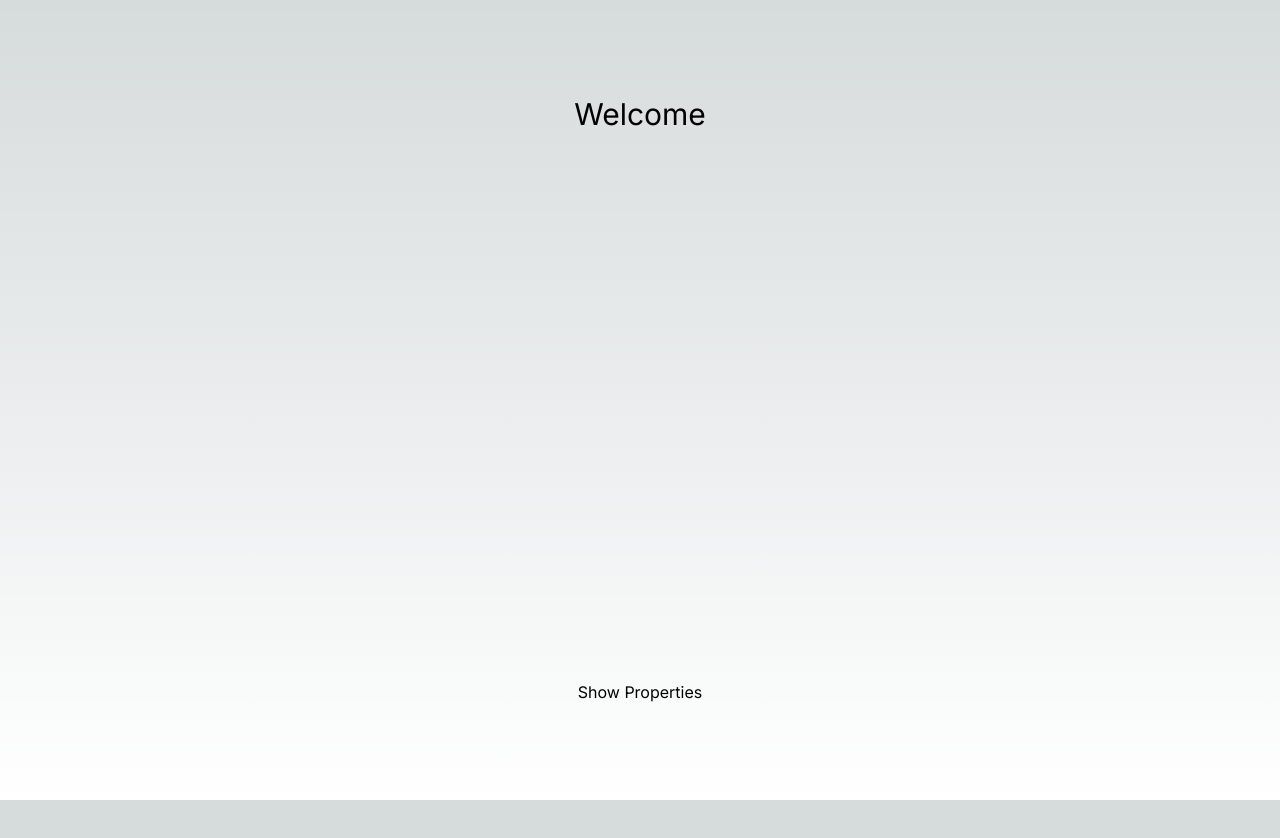
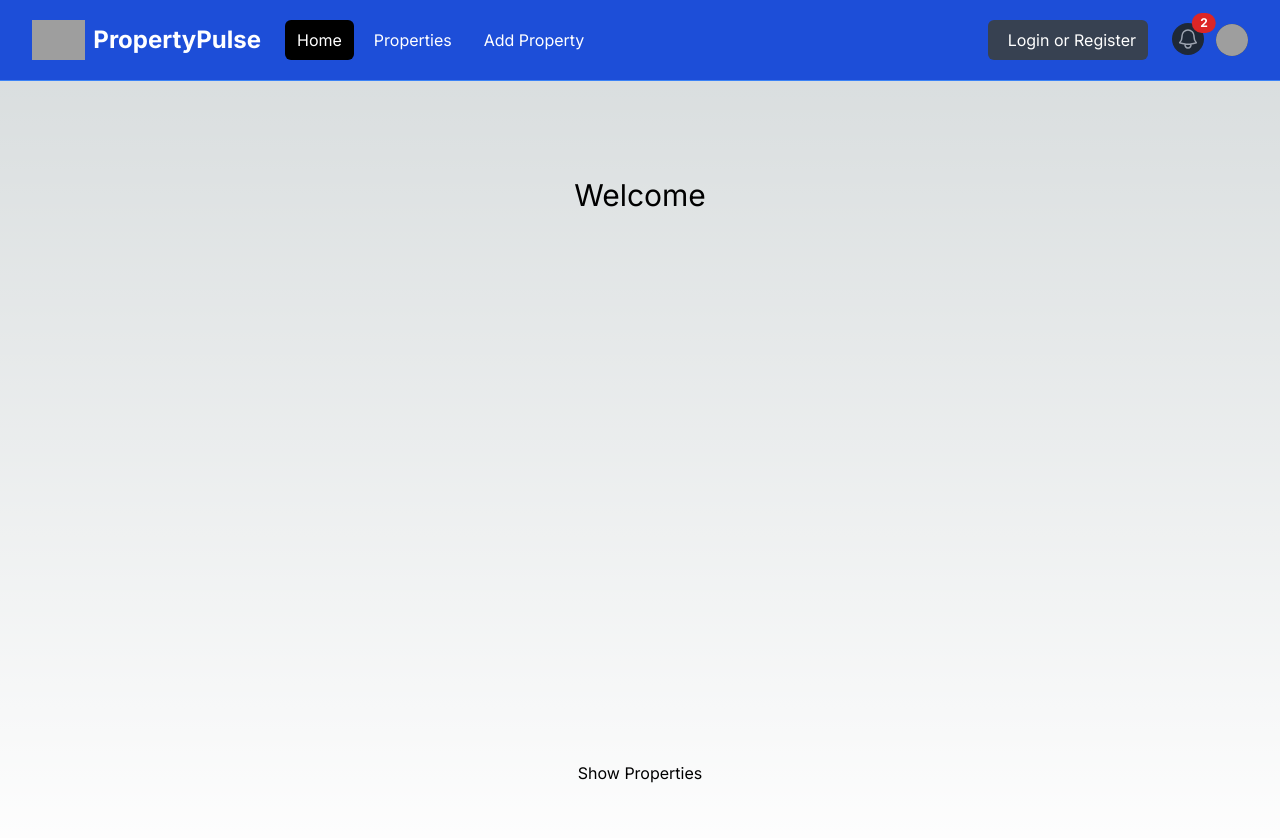
Before and after one commit to SilvesterSpath/nextjs_14_app, a Next.js app: page / in a window 1280 px wide. Shown: the top 838 px of the page. Before the commit the page ends 800 px from the top, so only its background shows below. Built offline with nearby package versions, Linux system fonts and the light colour scheme; grey boxes are pictures that could not be loaded.

Commit message:
Navbar init

```diff
--- a/app/layout.tsx
+++ b/app/layout.tsx
@@ -1,6 +1,7 @@
 import type { Metadata } from 'next';
 import { Inter } from 'next/font/google';
 import '@/assets/styles/globals.css';
+import Navbar from '@/components/Navbar';
 
 const inter = Inter({ subsets: ['latin'] });
 
@@ -17,7 +18,10 @@
 }>) => {
   return (
     <html lang='en'>
-      <body className={inter.className}>{children}</body>
+      <body className={inter.className}>
+        <Navbar />
+        <main>{children}</main>
+      </body>
     </html>
   );
 };
--- /dev/null
+++ b/components/Navbar.tsx
@@ -0,0 +1,206 @@
+import React from 'react';
+
+const Navbar = () => {
+  return (
+    <nav className='bg-blue-700 border-b border-blue-500'>
+      <div className='mx-auto max-w-7xl px-2 sm:px-6 lg:px-8'>
+        <div className='relative flex h-20 items-center justify-between'>
+          <div className='absolute inset-y-0 left-0 flex items-center md:hidden'>
+            {/* <!-- Mobile menu button--> */}
+            <button
+              type='button'
+              id='mobile-dropdown-button'
+              className='relative inline-flex items-center justify-center rounded-md p-2 text-gray-400 hover:bg-gray-700 hover:text-white focus:outline-none focus:ring-2 focus:ring-inset focus:ring-white'
+              aria-controls='mobile-menu'
+              aria-expanded='false'
+            >
+              <span className='absolute -inset-0.5'></span>
+              <span className='sr-only'>Open main menu</span>
+              <svg
+                className='block h-6 w-6'
+                fill='none'
+                viewBox='0 0 24 24'
+                strokeWidth='1.5'
+                stroke='currentColor'
+                aria-hidden='true'
+              >
+                <path
+                  strokeLinecap='round'
+                  strokeLinejoin='round'
+                  d='M3.75 6.75h16.5M3.75 12h16.5m-16.5 5.25h16.5'
+                />
+              </svg>
+            </button>
+          </div>
+
+          <div className='flex flex-1 items-center justify-center md:items-stretch md:justify-start'>
+            {/* <!-- Logo --> */}
+            <a className='flex flex-shrink-0 items-center' href='/index.html'>
+              <img
+                className='h-10 w-auto'
+                src='images/logo-white.png'
+                alt='PropertyPulse'
+              />
+
+              <span className='hidden md:block text-white text-2xl font-bold ml-2'>
+                PropertyPulse
+              </span>
+            </a>
+            {/* <!-- Desktop Menu Hidden below md screens --> */}
+            <div className='hidden md:ml-6 md:block'>
+              <div className='flex space-x-2'>
+                <a
+                  href='/index.html'
+                  className='text-white bg-black hover:bg-gray-900 hover:text-white rounded-md px-3 py-2'
+                >
+                  Home
+                </a>
+                <a
+                  href='/properties.html'
+                  className='text-white hover:bg-gray-900 hover:text-white rounded-md px-3 py-2'
+                >
+                  Properties
+                </a>
+                <a
+                  href='/add-property.html'
+                  className='text-white hover:bg-gray-900 hover:text-white rounded-md px-3 py-2'
+                >
+                  Add Property
+                </a>
+              </div>
+            </div>
+          </div>
+
+          {/* <!-- Right Side Menu (Logged Out) --> */}
+          <div className='hidden md:block md:ml-6'>
+            <div className='flex items-center'>
+              <button className='flex items-center text-white bg-gray-700 hover:bg-gray-900 hover:text-white rounded-md px-3 py-2'>
+                <i className='fa-brands fa-google text-white mr-2'></i>
+                <span>Login or Register</span>
+              </button>
+            </div>
+          </div>
+
+          {/* <!-- Right Side Menu (Logged In) --> */}
+          <div className='absolute inset-y-0 right-0 flex items-center pr-2 md:static md:inset-auto md:ml-6 md:pr-0'>
+            <a href='messages.html' className='relative group'>
+              <button
+                type='button'
+                className='relative rounded-full bg-gray-800 p-1 text-gray-400 hover:text-white focus:outline-none focus:ring-2 focus:ring-white focus:ring-offset-2 focus:ring-offset-gray-800'
+              >
+                <span className='absolute -inset-1.5'></span>
+                <span className='sr-only'>View notifications</span>
+                <svg
+                  className='h-6 w-6'
+                  fill='none'
+                  viewBox='0 0 24 24'
+                  strokeWidth='1.5'
+                  stroke='currentColor'
+                  aria-hidden='true'
+                >
+                  <path
+                    strokeLinecap='round'
+                    strokeLinejoin='round'
+                    d='M14.857 17.082a23.848 23.848 0 005.454-1.31A8.967 8.967 0 0118 9.75v-.7V9A6 6 0 006 9v.75a8.967 8.967 0 01-2.312 6.022c1.733.64 3.56 1.085 5.455 1.31m5.714 0a24.255 24.255 0 01-5.714 0m5.714 0a3 3 0 11-5.714 0'
+                  />
+                </svg>
+              </button>
+              <span className='absolute top-0 right-0 inline-flex items-center justify-center px-2 py-1 text-xs font-bold leading-none text-white transform translate-x-1/2 -translate-y-1/2 bg-red-600 rounded-full'>
+                2
+                {/* <!-- Replace with the actual number of notifications --> */}
+              </span>
+            </a>
+            {/* <!-- Profile dropdown button --> */}
+            <div className='relative ml-3'>
+              <div>
+                <button
+                  type='button'
+                  className='relative flex rounded-full bg-gray-800 text-sm focus:outline-none focus:ring-2 focus:ring-white focus:ring-offset-2 focus:ring-offset-gray-800'
+                  id='user-menu-button'
+                  aria-expanded='false'
+                  aria-haspopup='true'
+                >
+                  <span className='absolute -inset-1.5'></span>
+                  <span className='sr-only'>Open user menu</span>
+                  <img
+                    className='h-8 w-8 rounded-full'
+                    src='images/profile.png'
+                    alt=''
+                  />
+                </button>
+              </div>
+
+              {/* <!-- Profile dropdown --> */}
+              <div
+                id='user-menu'
+                className='hidden absolute right-0 z-10 mt-2 w-48 origin-top-right rounded-md bg-white py-1 shadow-lg ring-1 ring-black ring-opacity-5 focus:outline-none'
+                role='menu'
+                aria-orientation='vertical'
+                aria-labelledby='user-menu-button'
+                tabIndex={-1}
+              >
+                <a
+                  href='/profile.html'
+                  className='block px-4 py-2 text-sm text-gray-700'
+                  role='menuitem'
+                  tabIndex={-1}
+                  id='user-menu-item-0'
+                >
+                  Your Profile
+                </a>
+                <a
+                  href='saved-properties.html'
+                  className='block px-4 py-2 text-sm text-gray-700'
+                  role='menuitem'
+                  tabIndex={-1}
+                  id='user-menu-item-2'
+                >
+                  Saved Properties
+                </a>
+                <a
+                  href='#'
+                  className='block px-4 py-2 text-sm text-gray-700'
+                  role='menuitem'
+                  tabIndex={-1}
+                  id='user-menu-item-2'
+                >
+                  Sign Out
+                </a>
+              </div>
+            </div>
+          </div>
+        </div>
+      </div>
+
+      {/* <!-- Mobile menu, show/hide based on menu state. --> */}
+      <div className='hidden' id='mobile-menu'>
+        <div className='space-y-1 px-2 pb-3 pt-2'>
+          <a
+            href='/index.html'
+            className='bg-gray-900 text-white block rounded-md px-3 py-2 text-base font-medium'
+          >
+            Home
+          </a>
+          <a
+            href='/properties.html'
+            className='text-gray-300 hover:bg-gray-700 hover:text-white block rounded-md px-3 py-2 text-base font-medium'
+          >
+            Properties
+          </a>
+          <a
+            href='/add-property.html'
+            className='text-gray-300 hover:bg-gray-700 hover:text-white block rounded-md px-3 py-2 text-base font-medium'
+          >
+            Add Property
+          </a>
+          <button className='flex items-center text-white bg-gray-700 hover:bg-gray-900 hover:text-white rounded-md px-3 py-2 my-4'>
+            <i className='fa-brands fa-google mr-2'></i>
+            <span>Login or Register</span>
+          </button>
+        </div>
+      </div>
+    </nav>
+  );
+};
+
+export default Navbar;
--- a/tsconfig.json
+++ b/tsconfig.json
@@ -27,7 +27,8 @@
     "**/*.tsx",
     ".next/types/**/*.ts",
     "app/properties/page.jsx",
-    ".next/types/app/properties/[id]/page.tsx"
+    ".next/types/app/properties/[id]/page.tsx",
+    "components/Navbar.tsx"
   ],
   "exclude": ["node_modules"]
 }
```
